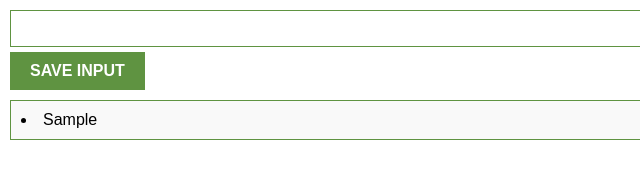
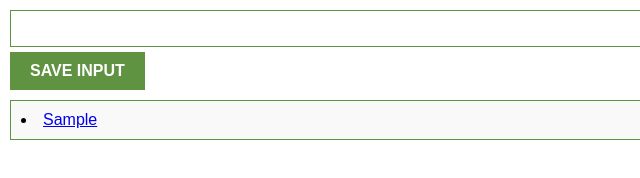
Before and after one commit to Rohan859/Chrome-Extension, a plain HTML site: page index.html in a window 1280 px wide. Both pictures are taken after typing "Sample" into the empty fields and a click on the button "SAVE INPUT". Shown: the full height of the page, 0-640 px from the left. Drawn offline with Linux system fonts and the light colour scheme.

Commit message:
added the link with the input values

```diff
--- a/script.js
+++ b/script.js
@@ -20,14 +20,17 @@ buttonEl.removeEventListener('click', () => {}
 );
 
 
-
 function render() {
     let localStorageArr = JSON.parse(localStorage.getItem('input-ele'));
-    let li = document.createElement('li');
+    displayEl.innerHTML = ''; // Clear previous list items
 
-    for(let key in localStorageArr)
-    {
-        li.textContent = localStorageArr[key];
+    for (let key in localStorageArr) {
+        let li = document.createElement('li');
+        let a = document.createElement('a');
+        a.href = localStorageArr[key].startsWith('https') ? localStorageArr[key] : `https://${localStorageArr[key]}`;
+        a.textContent = localStorageArr[key];
+        a.target = '_blank';
+        li.appendChild(a);
         displayEl.appendChild(li);
     }
 }
```
Also changed, not shown: style.css (line endings or trailing spaces).
